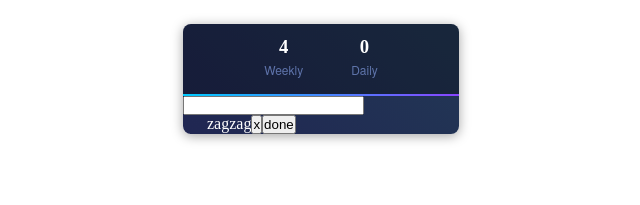
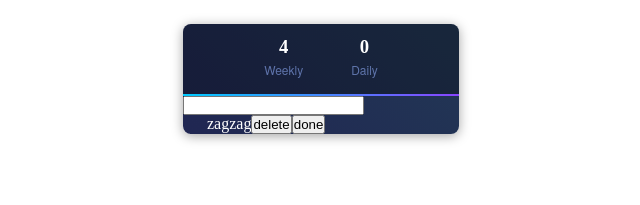
Before and after one commit to NirBenita/todo-pomo, a React (Create React App) app: page / in a window 1280 px wide. Shown: the top 205 px of the page, without its empty margins (319-959 px from the left). Built offline with nearby package versions, Linux system fonts and the light colour scheme; the HTML template or start-up script is replaced by a standard one.

Commit message:
separated todoItem into a component

```diff
--- a/src/App.tsx
+++ b/src/App.tsx
@@ -2,8 +2,6 @@
 
 import * as React from 'react'
 import './App.css'
-// import TodoItem from './TodoItem'
-import { findDOMNode } from 'react-dom'
 import mockTodoList from './lib/mock-data'
 import {TodoList} from './components/Todo'
 /* TODO:
@@ -25,14 +23,6 @@ interface AppState {
   completion?: number
   intervalId?: NodeJS.Timer
   todos: Array<ITodo>
-}
-
-function addTodo(newTodo: ITodo) {
-  return function update(state: AppState) {
-    let todos = state.todos.slice()
-    todos.push(newTodo)
-    return { todos: todos }
-  }
 }
 
 class App extends React.Component<{}, AppState> {
@@ -88,34 +78,6 @@ class App extends React.Component<{}, AppState> {
     this.setState({ ...this.state, intervalId: timeinterval })
   }
 
-  // @@@ TODO @@@@
-  handleNewTodoKeyDown(e: React.KeyboardEvent<HTMLInputElement>) {
-    if (e.keyCode !== 13) {
-      return
-    }
-    e.preventDefault()
-    const newTodoInput = findDOMNode<HTMLInputElement>(
-      this.refs['newTodoInput']
-    )
-
-    let val = newTodoInput.value.trim()
-
-    if (val) {
-      this.addNewTodo(val)
-      newTodoInput.value = ''
-    }
-  }
-
-  addNewTodo(val: string) {
-    const newTodo = {
-      id: Math.random().toString(), // Replace with UUID
-      title: val,
-      completed: false,
-      pomadoros: 0
-    }
-
-    this.setState(addTodo(newTodo))
-  }
   render() {
     return (
       <div className="App">
--- a/src/components/Todo.tsx
+++ b/src/components/Todo.tsx
@@ -1,10 +1,5 @@
 import * as React from 'react'
 import { findDOMNode } from 'react-dom'
-
-interface ITodo {
-  title: string
-  done: boolean
-}
 
 interface TodosProps {
   todos?: Array<ITodo>
@@ -13,6 +8,24 @@ interface TodosProps {
 interface TodosState {
   newTodo: string
   todos?: Array<ITodo>
+}
+
+export const Todo: React.SFC<ITodoItemProps> = ({
+  todo,
+  removeTodo,
+  toggleTodo
+}) => {
+  return (
+    <li className="todo">
+      {todo.title}
+      <button className="remove" onClick={() => removeTodo(todo)}>
+        delete
+      </button>
+      <button className="toggle" onClick={() => toggleTodo(todo)}>
+        done
+      </button>
+    </li>
+  )
 }
 
 export class TodoList extends React.Component<TodosProps, TodosState> {
@@ -49,15 +62,13 @@ export class TodoList extends React.Component<TodosProps, TodosState> {
 
   toggleTodo(todoToToggle: ITodo) {
     const newTodos =
-    this.state.todos &&
-    this.state.todos.map(
-      todo => {
-        if(todo.title === todoToToggle.title) {
+      this.state.todos &&
+      this.state.todos.map(todo => {
+        if (todo.title === todoToToggle.title) {
           todo.done != todo.done
         }
         return todo
-      }
-    )
+      })
     this.setState({ todos: newTodos })
   }
 
@@ -73,22 +84,12 @@ export class TodoList extends React.Component<TodosProps, TodosState> {
         <ul className="todos">
           {this.state.todos &&
             this.state.todos.map((todo, index) => (
-              <li key={index} className="todo" done={todo.done && todo.done ? true : null}>
-                {todo.title}
-                <button
-
-                  className="remove"
-                  onClick={() => this.removeTodo(todo)}
-                >
-                  x
-                </button>
-                <button
-                  className="toggle"
-                  onClick={() => this.toggleTodo(todo)}
-                >
-                  done
-                </button>
-              </li>
+              <Todo
+                key={index}
+                todo={todo}
+                toggleTodo={() => this.toggleTodo(todo)}
+                removeTodo={() => this.removeTodo(todo)}
+              />
             ))}
         </ul>
       </div>
```
Also changed, not shown: src/interface.d.ts (+7 -3 lines), 2 other files (tests, documents, lock files or other folders).
